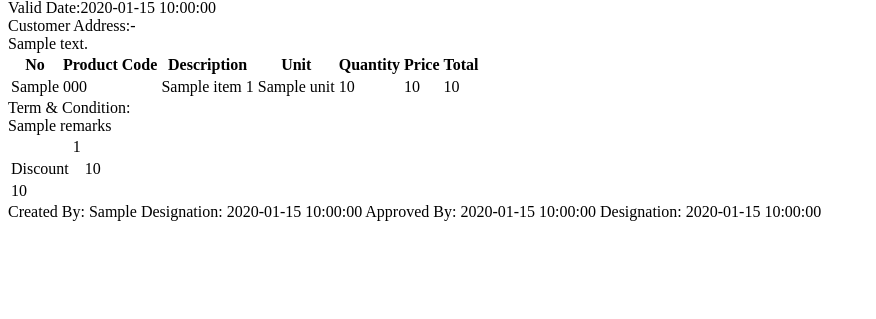
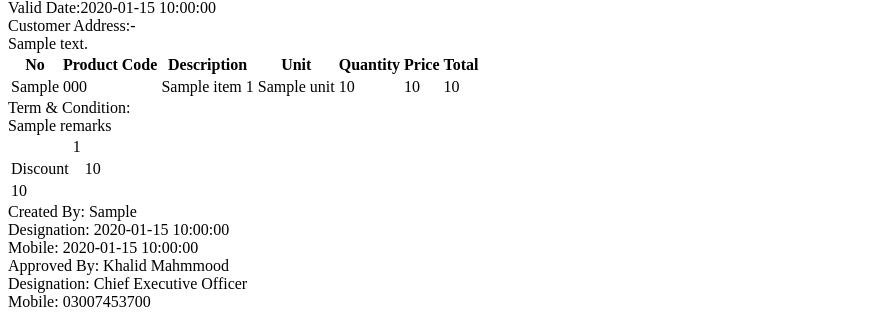
Before and after one commit to asaducp-hue/pr-pdf-api, a Python web app: template templates/quotation_dup.html in a window 1280 px wide. Shown: the part 765-1084 px from the top of the page, without its empty margins (0-876 px from the left). Before the commit the page ends 986 px from the top, so only its background shows below. Run offline with Jinja, Linux system fonts and the light colour scheme; the template is opened without the code that fills it: most values are stand-ins (such as "Sample title", 1, 10 or a date in 2020); grey boxes marked "Sample" are stand-in pictures.

Commit message:
footer has been updated for quotation

```diff
--- a/quotation.py
+++ b/quotation.py
@@ -207,6 +207,9 @@ def generate_quotation(data):
         created_by_designation=data.get(
             "created_by_designation", ""
         ),
+        created_by_phone=data.get(
+            "created_by_phone", ""
+        ),
 
         updated_by=data.get(
             "updated_by", ""
--- a/quotation_dup.py
+++ b/quotation_dup.py
@@ -207,6 +207,9 @@ def generate_quotation_dup(data):
         created_by_designation=data.get(
             "created_by_designation", ""
         ),
+        created_by_phone=data.get(
+            "created_by_phone", ""
+        ),
 
         updated_by=data.get(
             "updated_by", ""
--- a/templates/quotation_dup.html
+++ b/templates/quotation_dup.html
@@ -162,10 +162,16 @@
 
 <!-- ================= FOOTER ================= -->
 <div class="footer-line">
-    <span class="appr-title">Created By: </span> <span class="dashes">{{ prepared_by }}</span>
-    <span class="appr-title">Designation: </span> <span class="dashes">{{ created_by_designation }}</span>
-    <span class="appr-title">Approved By: </span> <span class="dashes">{{updated_by}}</span>
-    <span class="appr-title">Designation: </span> <span class="dashes">{{updated_by_designation}}</span>
+    <div class="footer-block">
+        <div class="footer-row"><span class="appr-title">Created By:</span> <span class="dashes">{{ prepared_by }}</span></div>
+        <div class="footer-row"><span class="appr-title">Designation:</span> <span class="dashes">{{ created_by_designation }}</span></div>
+        <div class="footer-row"><span class="appr-title">Mobile:</span> <span class="dashes">{{ created_by_phone }}</span></div>
+    </div>
+    <div class="footer-block">
+        <div class="footer-row"><span class="appr-title">Approved By:</span> <span class="dashes">Khalid Mahmmood</span></div>
+        <div class="footer-row"><span class="appr-title">Designation:</span> <span class="dashes">Chief Executive Officer</span></div>
+        <div class="footer-row"><span class="appr-title">Mobile:</span> <span class="dashes">03007453700</span></div>
+    </div>
 </div>
 
 </body>
```
Also changed, not shown: templates/quotation.html (+4 -4 lines).
